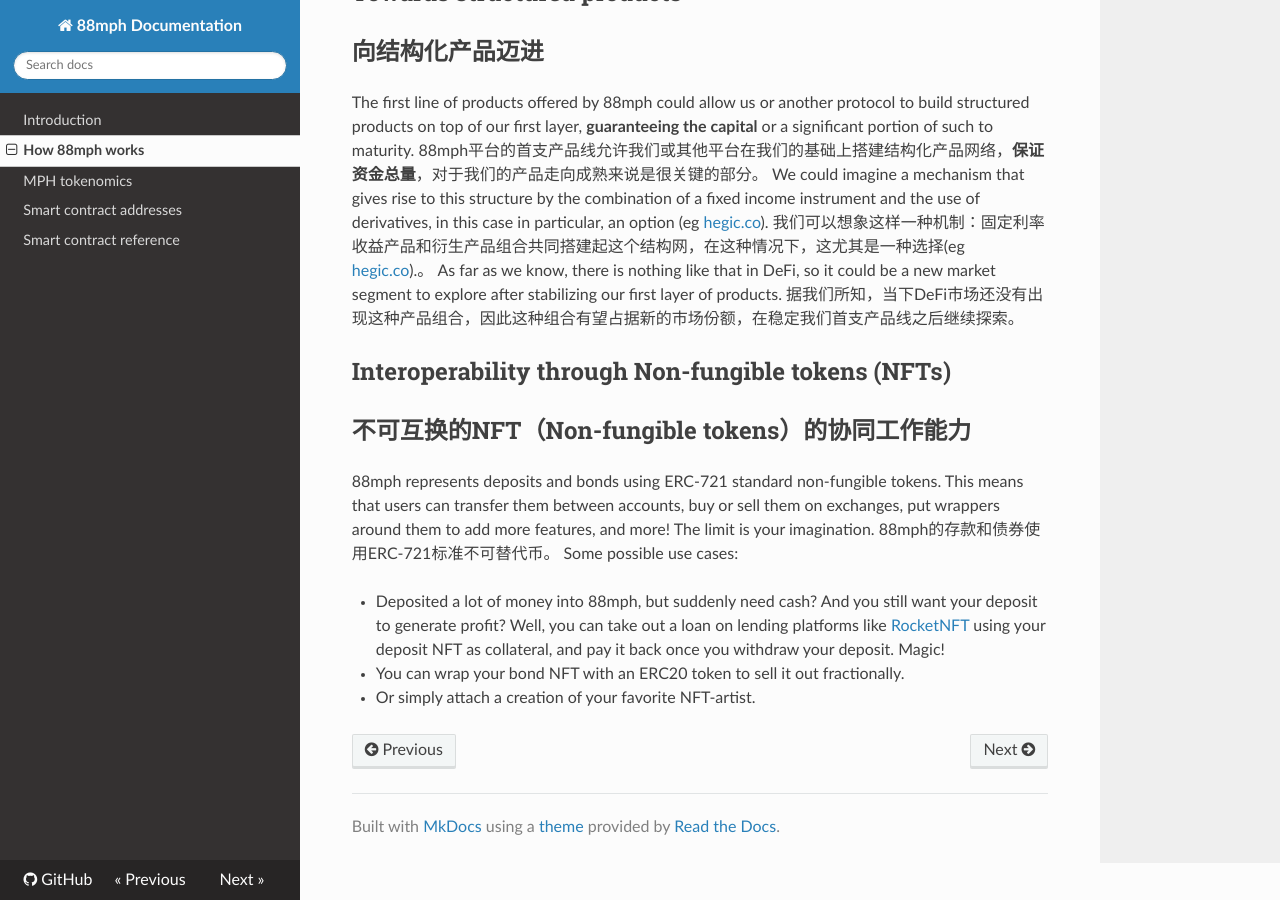
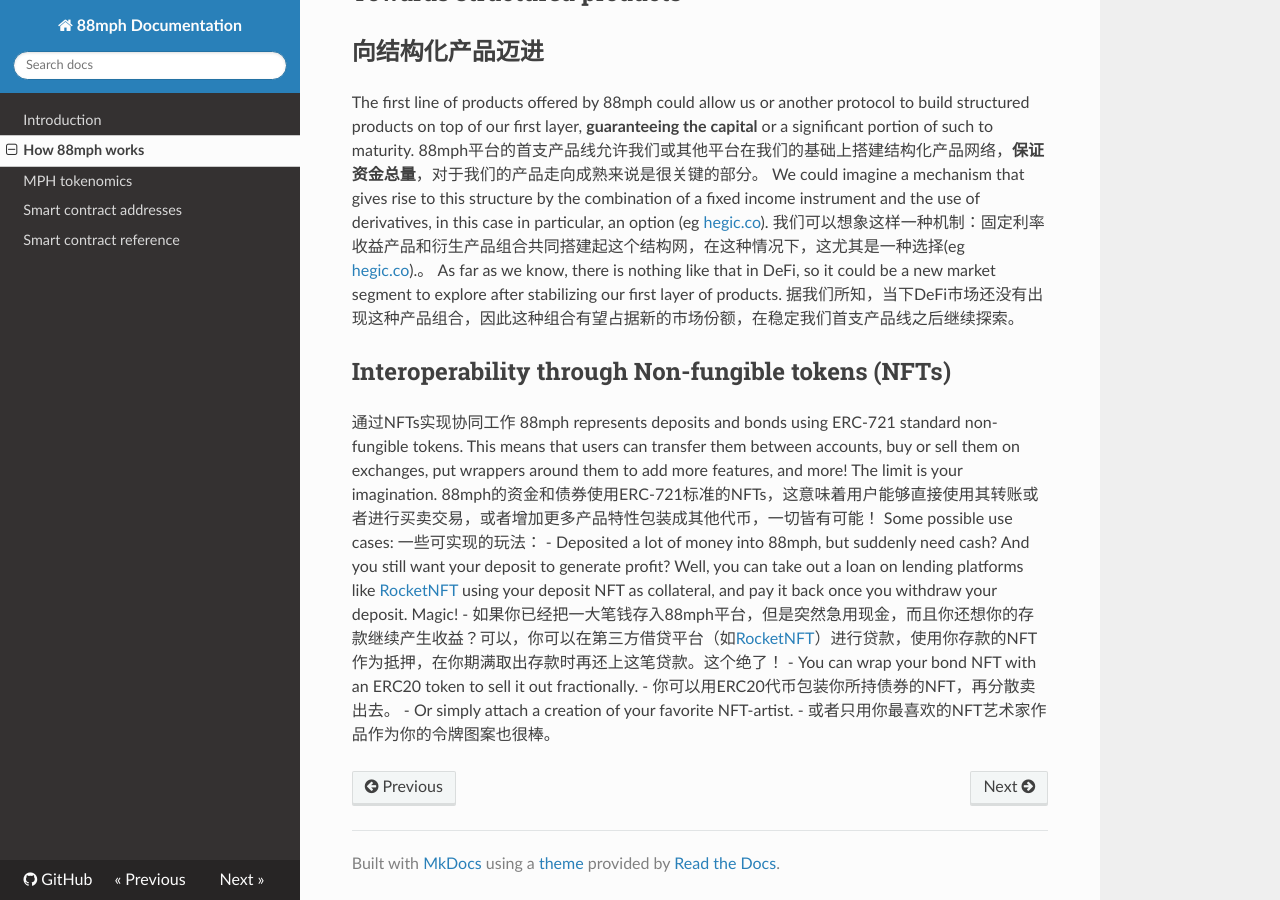
Before and after one commit to 88mphapp/docs, an MkDocs documentation site: the page built from docs/howitworks.md, in a window 1280 px wide and 900 px high, scrolled down 2249 px. Built offline with MkDocs 1.6.1, drawn with Linux system fonts in a browser that asks for light colours; nearby versions of some CDN libraries.

Commit message:
Update howitworks.md

```diff
--- a/docs/howitworks.md
+++ b/docs/howitworks.md
@@ -43,11 +43,14 @@ We could imagine a mechanism that gives rise to this structure by the combinatio
 As far as we know, there is nothing like that in DeFi, so it could be a new market segment to explore after stabilizing our first layer of products.
 据我们所知，当下DeFi市场还没有出现这种产品组合，因此这种组合有望占据新的市场份额，在稳定我们首支产品线之后继续探索。
 ## Interoperability through Non-fungible tokens (NFTs)
-## 不可互换的NFT（Non-fungible tokens）的协同工作能力
+通过NFTs实现协同工作
 88mph represents deposits and bonds using ERC-721 standard non-fungible tokens. This means that users can transfer them between accounts, buy or sell them on exchanges, put wrappers around them to add more features, and more! The limit is your imagination.
-88mph的存款和债券使用ERC-721标准不可替代币。
+88mph的资金和债券使用ERC-721标准的NFTs，这意味着用户能够直接使用其转账或者进行买卖交易，或者增加更多产品特性包装成其他代币，一切皆有可能！
 Some possible use cases:
-
+一些可实现的玩法：
 - Deposited a lot of money into 88mph, but suddenly need cash? And you still want your deposit to generate profit? Well, you can take out a loan on lending platforms like [RocketNFT](https://medium.com/@AlexMasmej/introducing-rocket-get-a-loan-against-your-nfts-f67b1b5738f0) using your deposit NFT as collateral, and pay it back once you withdraw your deposit. Magic!
+- 如果你已经把一大笔钱存入88mph平台，但是突然急用现金，而且你还想你的存款继续产生收益？可以，你可以在第三方借贷平台（如[RocketNFT](https://medium.com/@AlexMasmej/introducing-rocket-get-a-loan-against-your-nfts-f67b1b5738f0)）进行贷款，使用你存款的NFT作为抵押，在你期满取出存款时再还上这笔贷款。这个绝了！
 - You can wrap your bond NFT with an ERC20 token to sell it out fractionally.
+- 你可以用ERC20代币包装你所持债券的NFT，再分散卖出去。
 - Or simply attach a creation of your favorite NFT-artist.
+- 或者只用你最喜欢的NFT艺术家作品作为你的令牌图案也很棒。
```
